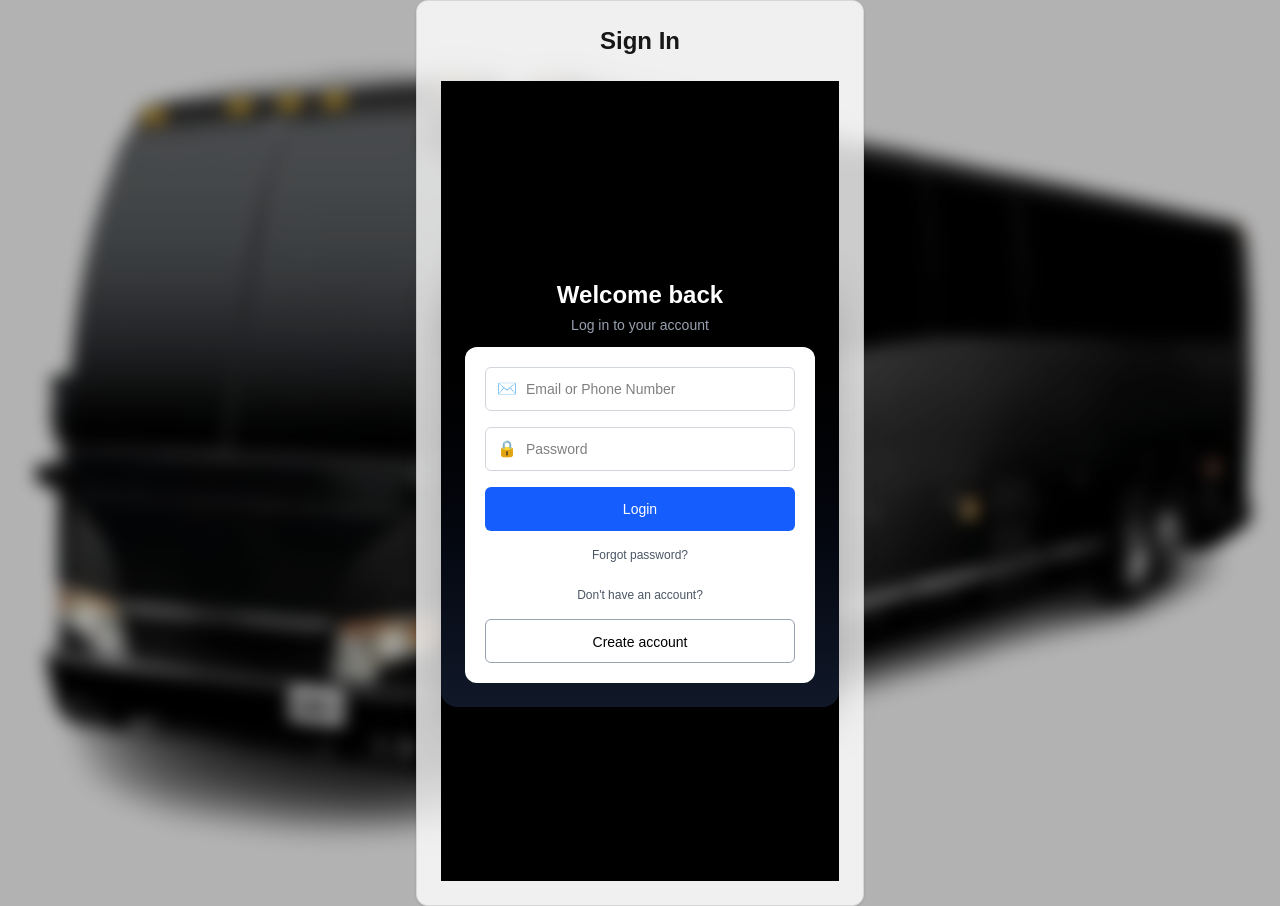
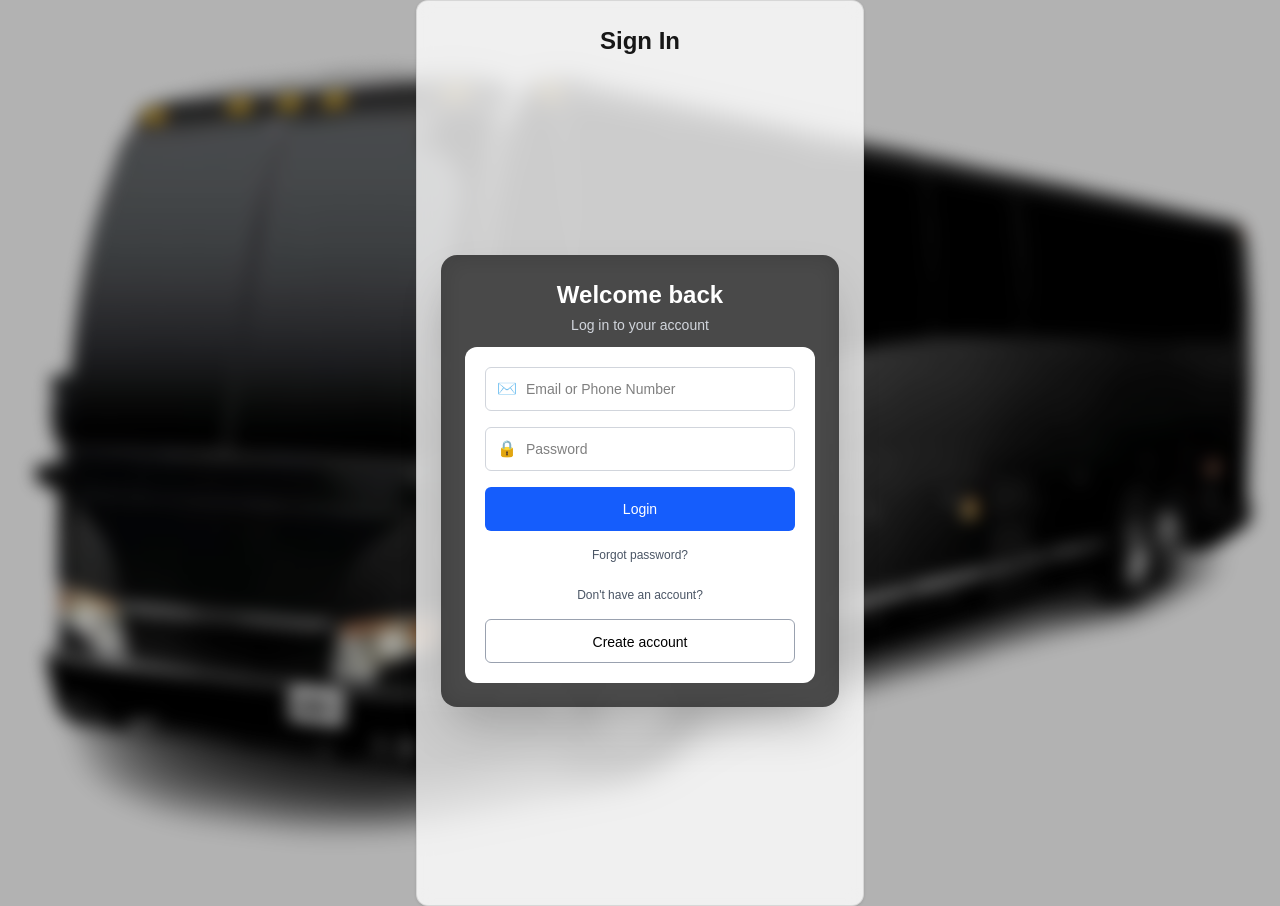
Before and after one commit to helangeorge999/busbooking_web, a Next.js app: page /login in a window 1280 px wide. Built offline with nearby package versions, Linux system fonts and the light colour scheme.

Commit message:
update code

```diff
--- a/app/(auth)/_components/LoginForm.tsx
+++ b/app/(auth)/_components/LoginForm.tsx
@@ -29,18 +29,21 @@ export default function LoginForm() {
   };
 
   return (
-    <div className="flex min-h-screen items-center justify-center bg-black">
-
-      {/* DARK CARD */}
-      <div className="w-full max-w-md rounded-2xl bg-gradient-to-b
-                      from-black to-gray-900 px-6 py-6 shadow-2xl">
-
+    <div
+      className="flex min-h-screen items-center justify-center bg-cover bg-center"
+    //   style={{ backgroundImage: "url('/images/busss.jpg')" }} //
+    >
+      {/* TRANSPARENT DARK CARD */}
+      <div
+        className="w-full max-w-md rounded-2xl px-6 py-6 shadow-2xl
+                   bg-black/70 backdrop-blur-md"
+      >
         {/* HEADER */}
         <div className="mb-3 text-center">
           <h1 className="text-2xl font-semibold text-white">
             Welcome back
           </h1>
-          <p className="mt-1 text-sm text-gray-400">
+          <p className="mt-1 text-sm text-gray-300">
             Log in to your account
           </p>
         </div>
@@ -107,7 +110,7 @@ export default function LoginForm() {
 
             {/* SIGNUP */}
             <p className="pt-2 text-center text-xs text-gray-600">
-              Don&apos;t have an account?
+              Don't have an account?
             </p>
 
             <Link
--- a/app/(auth)/_components/RegisterForm.tsx
+++ b/app/(auth)/_components/RegisterForm.tsx
@@ -37,11 +37,11 @@ export default function RegisterForm() {
     };
 
     return (
-        <div className="flex min-h-screen items-center justify-center bg-gray-100">
+        <div className="flex min-h-screen items-center justify-center ">
   <div className="w-full max-w-md rounded-2xl bg-white p-10 shadow-xl">
     {/* Header */}
     <h1 className="mb-2 text-center text-2xl font-semibold text-gray-900">
-      Create Your Account
+      Create An Account
     </h1>
     <p className="mb-8 text-center text-sm text-gray-500">
       Join us and book your bus tickets easily
--- a/app/auth/dashboard/page.tsx
+++ b/app/auth/dashboard/page.tsx
@@ -5,7 +5,7 @@ export default function DashboardPage() {
         <div className="relative min-h-screen">
             {/* Background Image */}
             <Image
-                src="/images/buses.png"
+                src="/images/busss.jpg"
                 alt="Bus background"
                 fill
                 priority
```
Also changed, not shown: public/images/busss.jpg (added).
